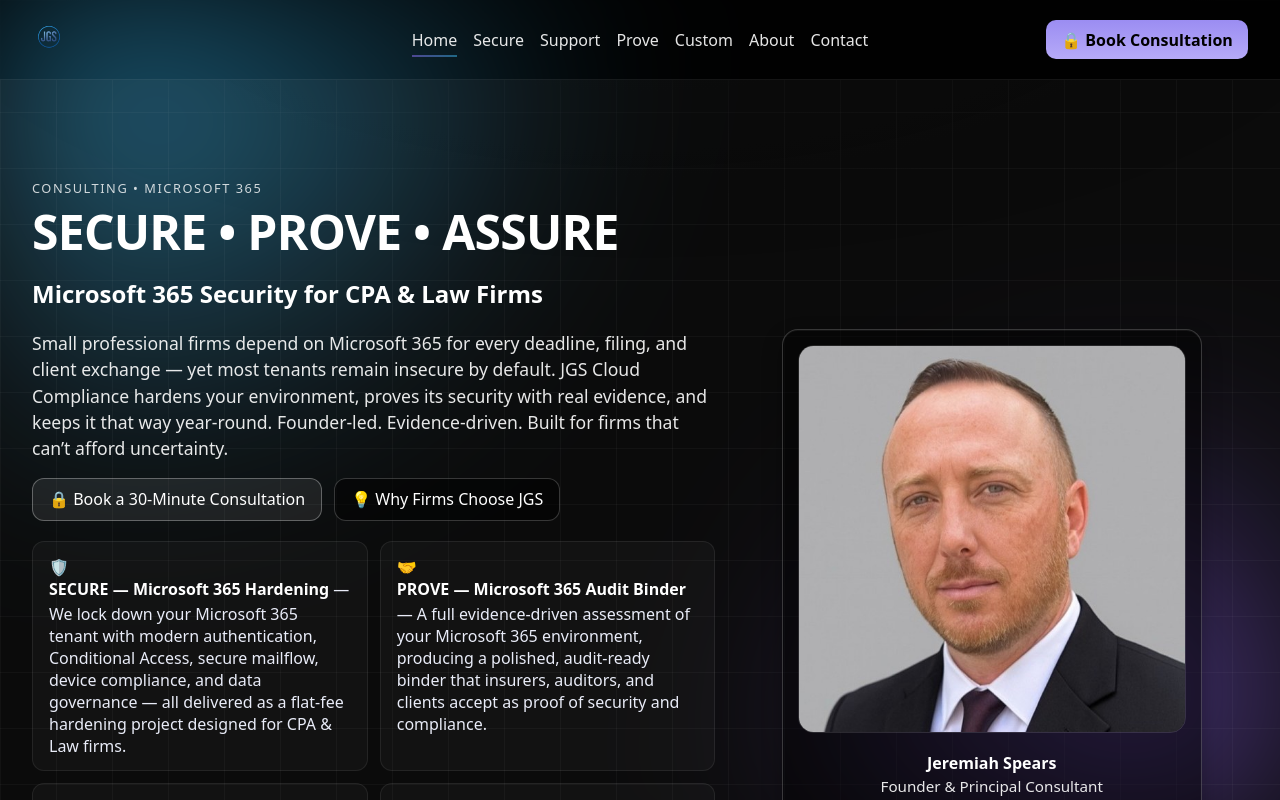
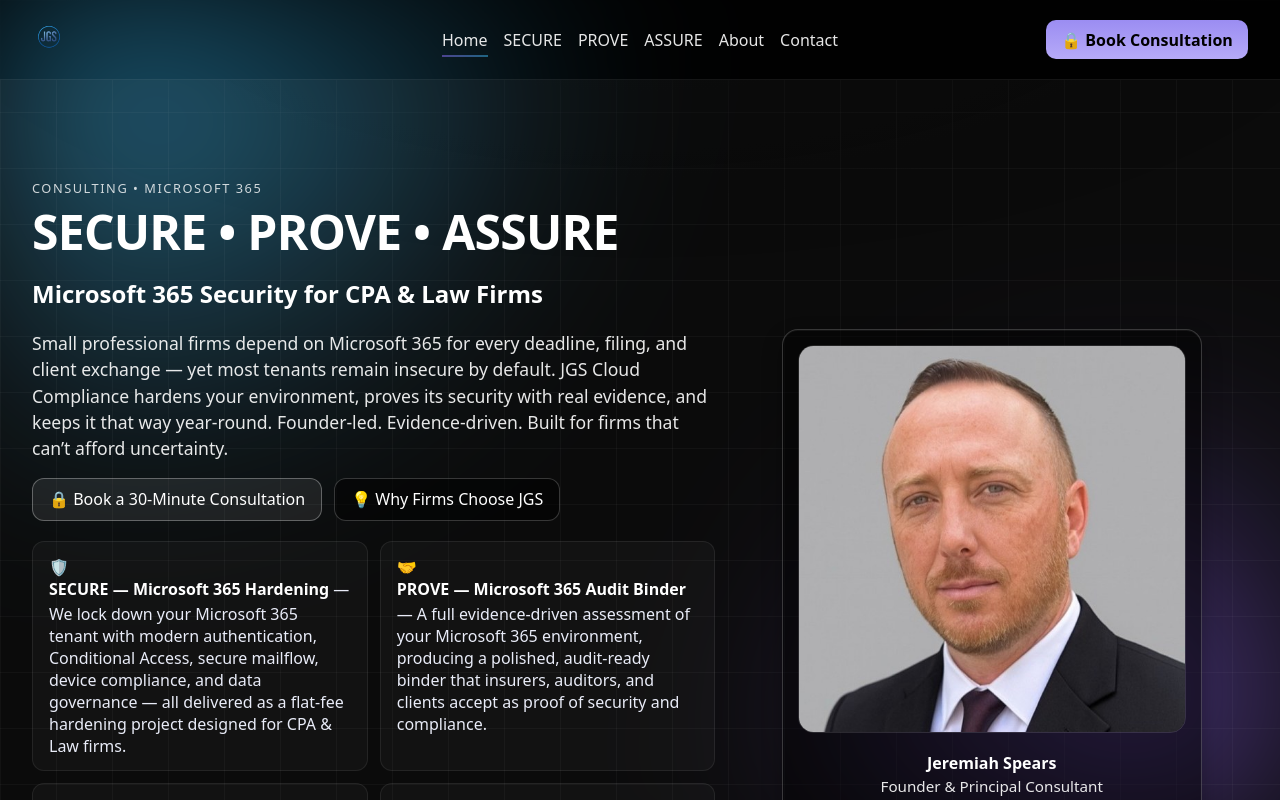
Before and after one commit to jspears80/jgs, a Next.js app: page / in a window 1280 px wide. Shown: the top 800 px of the page. Built offline with nearby package versions, Linux system fonts and the light colour scheme.

Commit message:
Change navigation item labels to uppercase
Updated labels for navigation items to uppercase.

```diff
--- a/app/Nav.tsx
+++ b/app/Nav.tsx
@@ -6,10 +6,9 @@
 
 const NAV_ITEMS = [
   { href: '/', label: 'Home' },
-  { href: '/secure', label: 'Secure' },
-  { href: '/support', label: 'Support' },
-  { href: '/prove', label: 'Prove' },
-  { href: '/custom', label: 'Custom' },
+  { href: '/secure', label: 'SECURE' },
+  { href: '/prove', label: 'PROVE' },
+  { href: '/support', label: 'ASSURE' },
   { href: '/about', label: 'About' },
   { href: '/contact', label: 'Contact' },
 ];
```
